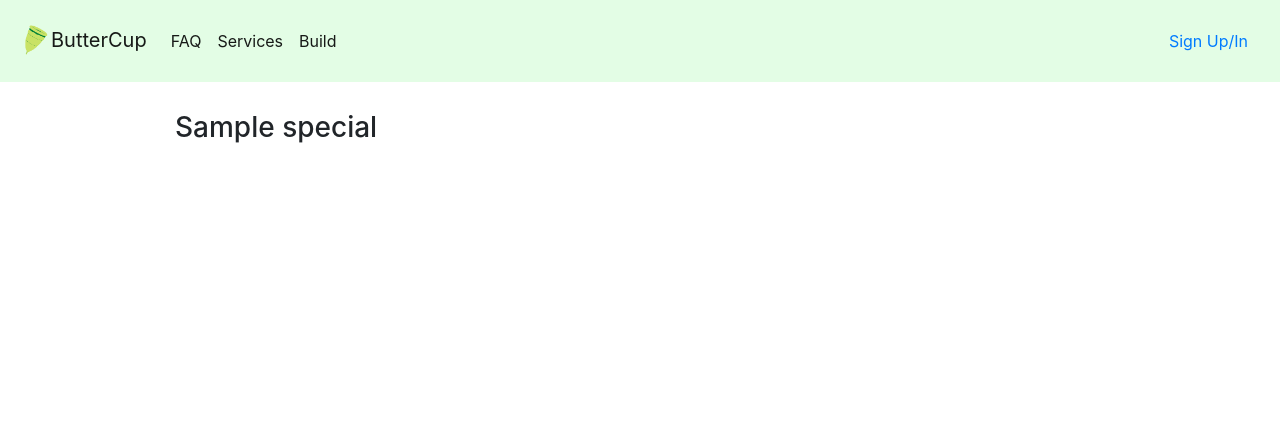
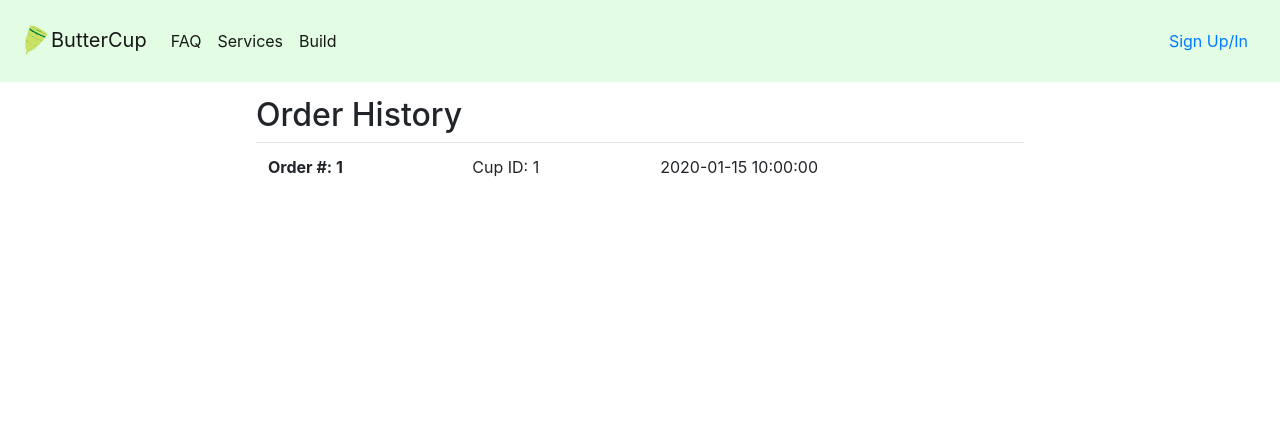
Before and after one commit to kmarroq1/ButterCup, a PHP site: template view/order_history.twig in a window 1280 px wide. Shown: the top 422 px of the page. Run offline with PHP 8.4, Linux system fonts and the light colour scheme; the template is opened without the code that fills it: most values are stand-ins (such as "Sample title", 1, 10 or a date in 2020); some libraries are stand-ins or nearby versions.

Commit message:
Order history displays orders

```diff
--- a/Controller.php
+++ b/Controller.php
@@ -225,7 +225,7 @@
             echo $template->render(['user' => '']);
         } else {
             $username = $_SESSION['username'];
-            $customer_id = $_SESSION['customerID'];
+            $customer_id = $this->db->getCustomerID($username);
             $order_history = $this->db->getOrderHistory($customer_id);
             $template = $this->twig->load('order_history.twig');
             echo $template->render(['user' => 'Welcome ' . $username, 'order_history' => $order_history]);
--- a/view/order_history.twig
+++ b/view/order_history.twig
@@ -1,14 +1,16 @@
 {{ include('shared/header.twig') }}
-<main class="container">
+<main class="container p-lg-5">
+    <div class="p-lg-5">
         <h2>Order History</h2>
         <table class="table">
             {% for order in order_history %}
                 <tr>
-                <th>{{ order.cupID }}</th>
+                    <th>Order #: {{ order.orderID }}</th>
+                    <td>Cup ID: {{ order.cupID }}</td>
                     <td>{{ order.orderedDate }}</td>
                 </tr>
             {% endfor %}
         </table>
-    <h3>{{ special }}</h3>
+    </div>
 </main>
 {{ include('shared/footer.twig') }}
```
Also changed, not shown: model/Database.php (+5 -5 lines). Lines whose indentation alone changed are shown as unchanged.
